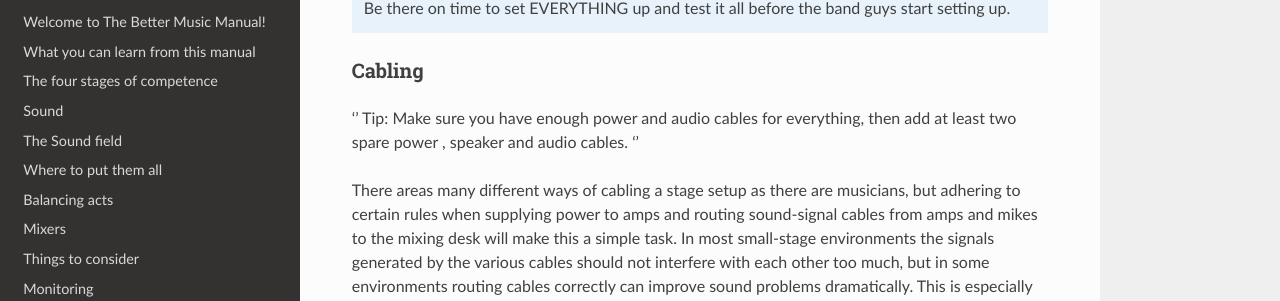
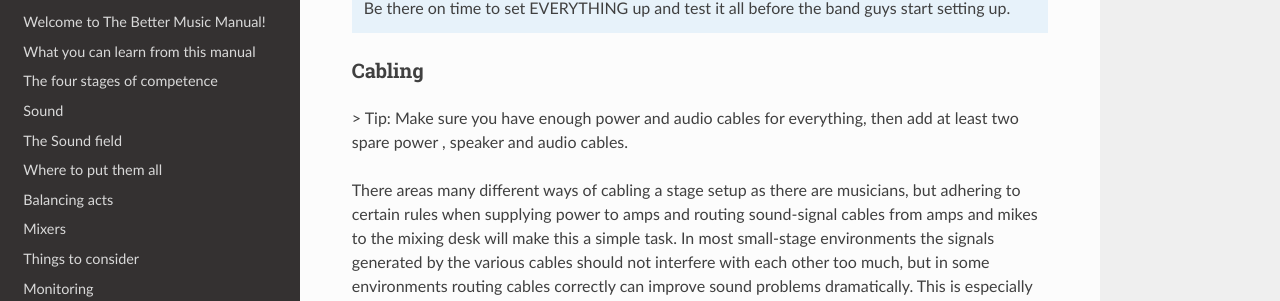
Before and after one commit to flakjakk/docs-repo, a Sphinx documentation site: the page built from docs/source/stage_setup.rst, in a window 1280 px wide and 900 px high. Shown: the part 260-561 px from the top of the window. Built offline with Sphinx 7.4.7 and the Read the Docs theme 2.0.0, drawn with Linux system fonts in a browser that asks for light colours; some of the changed lines change nothing that is shown.

Commit message:
Checking rst indents

```diff
--- a/docs/source/stage_setup.rst
+++ b/docs/source/stage_setup.rst
@@ -10,9 +10,7 @@ At the gig . . .
 Cabling
 -------
 
-''
-Tip: Make sure you have enough power and audio cables for everything, then add at least two spare power , speaker and audio cables.
-''
+> Tip: Make sure you have enough power and audio cables for everything, then add at least two spare power , speaker and audio cables.
 
 There areas many different ways of cabling a stage setup as there are musicians, but adhering to certain rules when supplying power to amps and routing sound-signal cables from amps and mikes to the mixing desk will make this a simple task.
 In most small-stage environments the signals generated by the various cables should not interfere with each other too much, but in some environments routing cables correctly can improve sound problems dramatically. This is especially true when you are using a single-phase power supply to drive your sound equipment as well as lighting.
```
